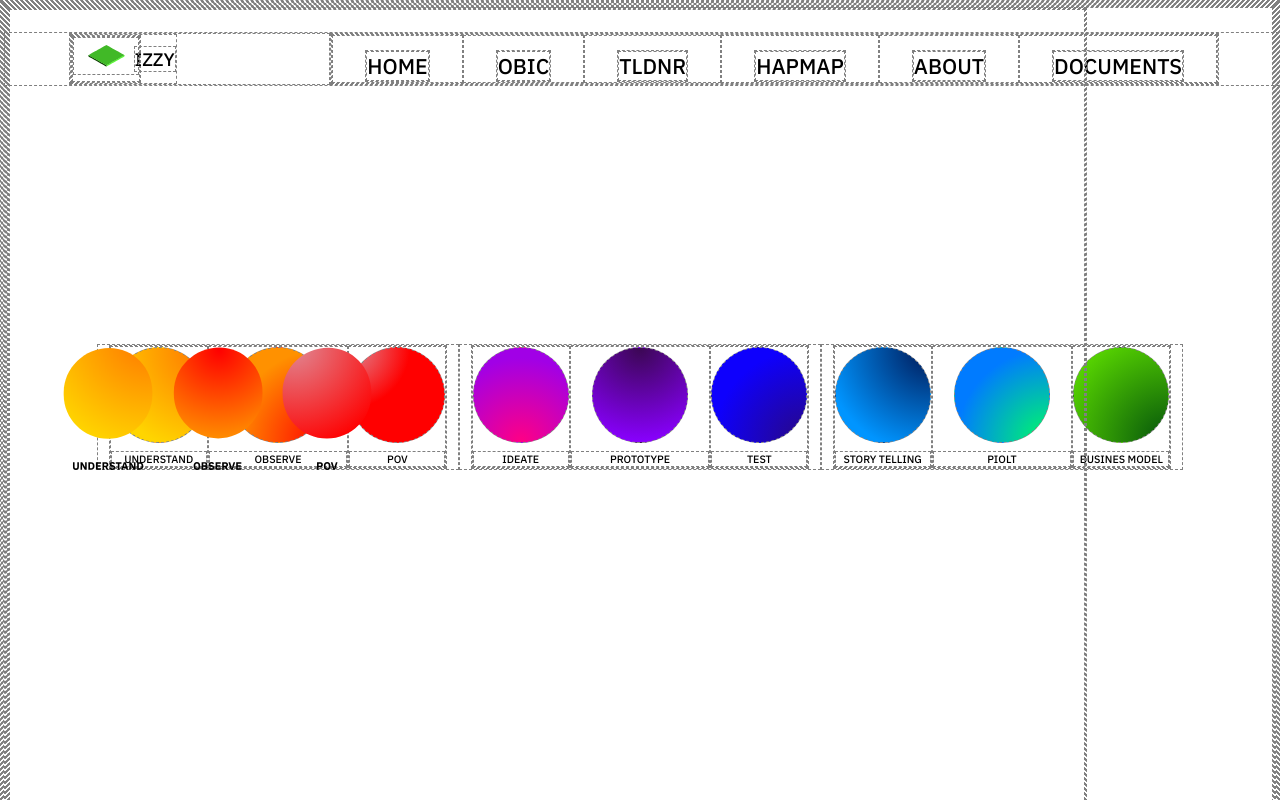
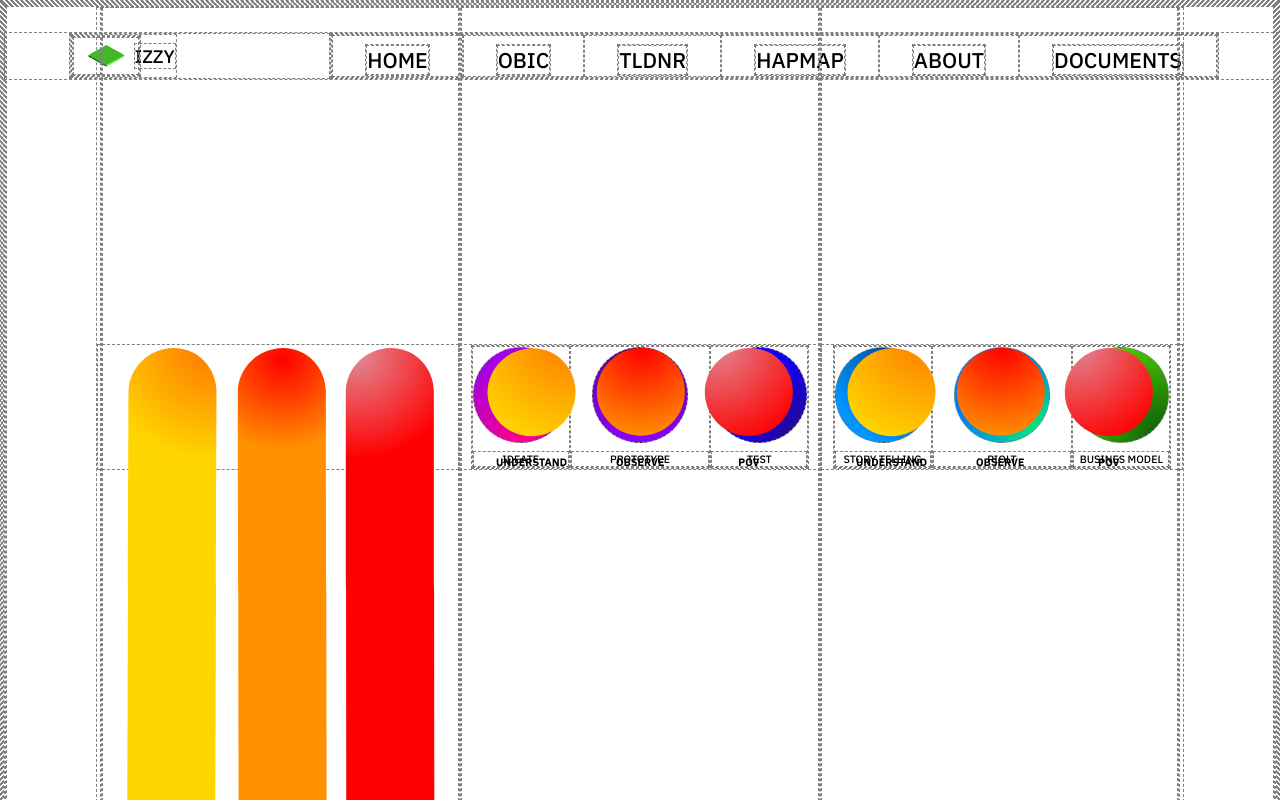
Before and after one commit to IzzyWorks/izzy_works_react, a React app: page /home in a window 1280 px wide. Shown: the top 800 px of the page. Built offline with nearby package versions, Linux system fonts and the light colour scheme.

Commit message:
fixed styling, disply flex for lottie animations

```diff
--- a/src/components/home/LandingHeroComp.js
+++ b/src/components/home/LandingHeroComp.js
@@ -2,7 +2,19 @@ import React from 'react';
 import LottieWrapper from '../lottie/LottieWrapper';
 
 function LandingHero(props) {
-  const lottiedata = {
+  const lottiedataObic = {
+    animation: props.lottieAnimation,
+    obicAnim: props.obicHomeAnimation,
+    controlles: {
+      //dynamic data
+      segments: [frames[0], frames[1]],
+      direction: 1,
+      speed: 1,
+      play: true,
+      loop: true,
+    },
+  };
+  const lottiedataTldnr = {
     animation: props.lottieAnimation,
     obicAnim: props.obicHomeAnimation,
     controlles: {
@@ -10,22 +22,44 @@ function LandingHero(props) {
       segments: [frames[0], frames[1]],
       direction: 1,
       speed: 0.5,
-      play: true,
+      play: false,
       loop: true,
-      className: 'landing__wrapper',
+    },
+  };
+  const lottiedataHapMap = {
+    animation: props.lottieAnimation,
+    obicAnim: props.obicHomeAnimation,
+    controlles: {
+      //dynamic data
+      segments: [frames[0], frames[1]],
+      direction: 1,
+      speed: 0.5,
+      play: false,
+      loop: true,
     },
   };
   return (
     <div className='landing'>
       <div className={'landing__wrapper'}>
         <LottieWrapper
-          animation={lottiedata.obicAnim}
-          animationData={lottiedata.controlles}
+          // onClick={(e) => {
+          //   handleClick(props, e);
+          // }}
+          animation={lottiedataObic.obicAnim}
+          animationData={lottiedataObic.controlles}
+        />
+        <LottieWrapper
+          animation={lottiedataTldnr.obicAnim}
+          animationData={lottiedataTldnr.controlles}
+        />
+        <LottieWrapper
+          animation={lottiedataHapMap.obicAnim}
+          animationData={lottiedataHapMap.controlles}
         />
       </div>
       <ul className='circle--list'>
         <li className='circle--segment'>
-          <ul className='circle--catagory'>
+          <ul className='circle--catagory hide'>
             <li>
               <div className='circle one'></div>
               <h3 className='circle--subtitle'>understand</h3>
--- a/src/components/lottie/LottieWrapper.js
+++ b/src/components/lottie/LottieWrapper.js
@@ -36,7 +36,10 @@ const LottieWrapper = memo((props) => {
       onEnterFrame={() => {
         /* addLog('enterFrame') */
       }}
-      style={{ width: '100%', height: '100%', alignSelf: 'center' }}
+      style={{
+        width: '100%',
+        alignSelf: 'center',
+      }}
       onSegmentStart={() => addLog('segmentStart')}
       onLoad={() => addLog('load')}
     />
--- a/src/scss/_global.scss
+++ b/src/scss/_global.scss
@@ -67,3 +67,7 @@ ul {
   height: 100vh;
   justify-content: center;
 }
+
+svg {
+  display: flex;
+}
--- a/src/scss/_home.scss
+++ b/src/scss/_home.scss
@@ -8,13 +8,22 @@
 // graphical element made with css
 // ------------------------
 // ------------------------
+.landing {
+  display: flex;
+  justify-content: center;
+  align-items: center;
+}
 .landing__wrapper {
   position: absolute;
+  overflow-y: hidden;
+  height: 100vh;
   display: flex;
-  justify-content: center;
-  height: 100vh;
-  width: 1080px;
+  max-width: 1080px;
+  margin: auto 0;
   z-index: 99;
+}
+.hide {
+  opacity: 0%;
 }
 
 .circle--list {
```
Also changed, not shown: src/components/data/obic-home-transition.json (+1 -1 lines), 174 other files (tests, documents, lock files or other folders).
